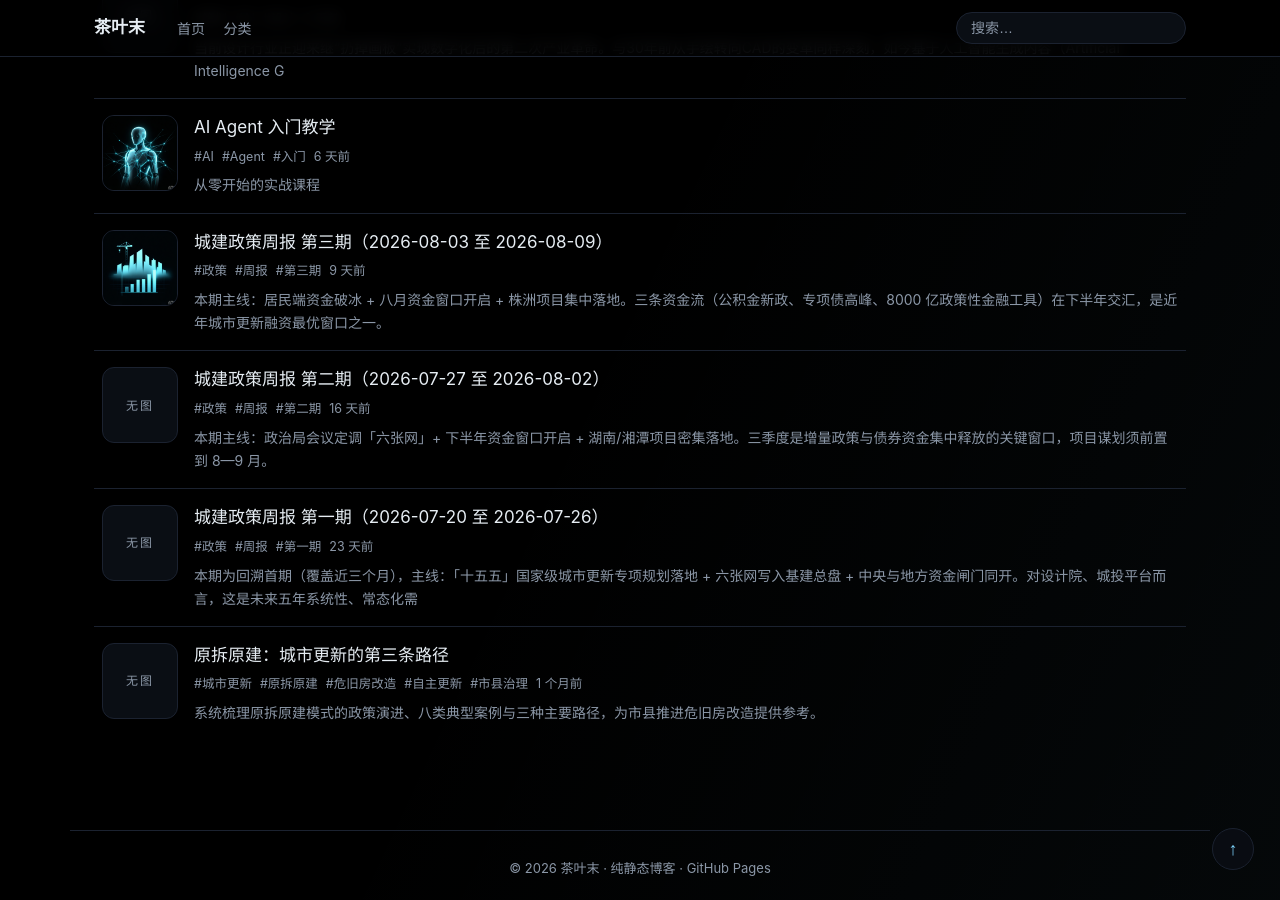
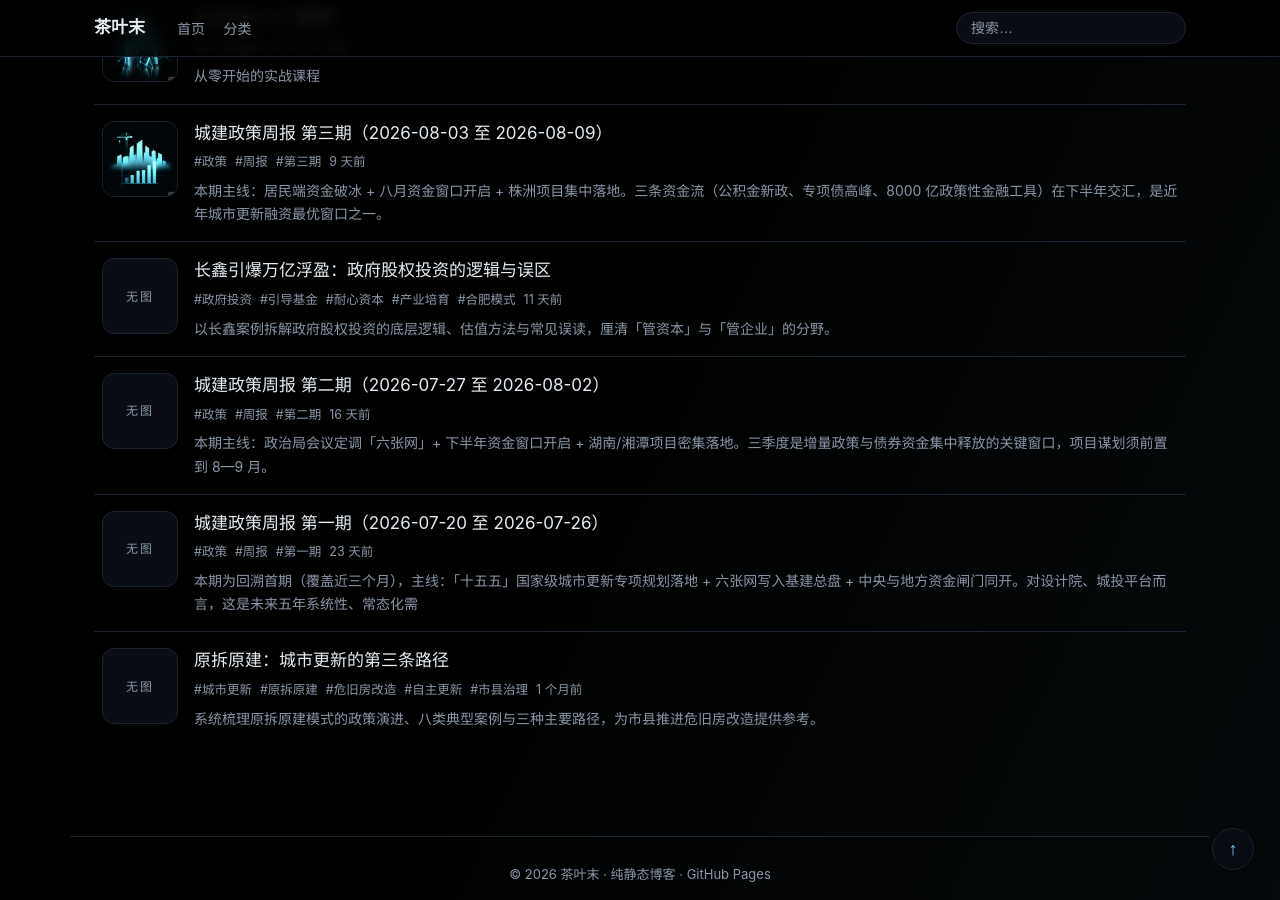
Before and after one commit to yangtf2000/yangtf2000.github.io, a Jekyll site: the page built from index.html, in a window 1280 px wide and 900 px high, scrolled down 1582 px. Built offline with Jekyll 4.4.1, drawn with Linux system fonts in a browser that asks for light colours.

Commit message:
修复长鑫文章front matter：excerpt嵌套引号导致Jekyll构建失败

```diff
--- a/_posts/2026-08-08-changxin.html
+++ b/_posts/2026-08-08-changxin.html
@@ -4,7 +4,7 @@
 date: 2026-08-08
 category: 研究成果
 tags: [政府投资, 引导基金, 耐心资本, 产业培育, 合肥模式]
-excerpt: "以长鑫案例拆解政府股权投资的底层逻辑、估值方法与常见误读，厘清"管资本"与"管企业"的分野。"
+excerpt: '以长鑫案例拆解政府股权投资的底层逻辑、估值方法与常见误读，厘清「管资本」与「管企业」的分野。'
 ---
 
 <!DOCTYPE html>
```
